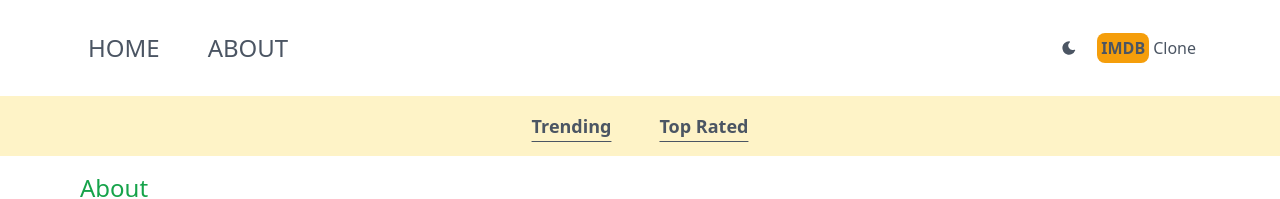
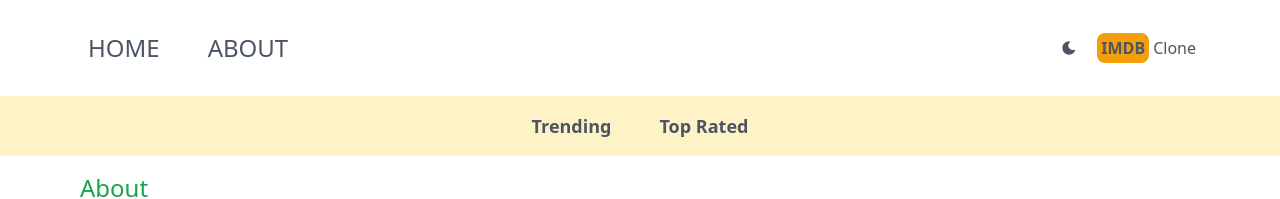
Before and after one commit to AlexanderPankov1970/imdb1, a Next.js app: page /about in a window 1280 px wide. Shown: the top 199 px of the page. Built offline with nearby package versions, Linux system fonts and the light colour scheme.

Commit message:
handle the error

```diff
--- /dev/null
+++ b/src/app/error.jsx
@@ -0,0 +1,17 @@
+"use client";
+import React from "react";
+import { useEffect } from "react";
+
+export default function Error({ error, reset }) {
+  useEffect(() => {
+    console.log(error);
+  }, [error]);
+  return (
+    <div className="text-center mt-10">
+      <h1>Something went wrong</h1>
+      <button className="hover:text-red-600" onClick={() => reset()}>
+        Try Again
+      </button>
+    </div>
+  );
+}
--- a/src/app/page.js
+++ b/src/app/page.js
@@ -4,9 +4,9 @@
 // const inter = Inter({ subsets: ["latin"] });
 import Results from "@/components/Results";
 
-// const API_KEY = process.env.API_KEY;
+const API_KEY = process.env.API_KEY;
 // console.log(3, API_KEY);
-const API_KEY = "dbafdc4f1cbf331c36974abc1fd9c6ce";
+//const API_KEY = "dbafdc4f1cbf331c36974abc1fd9c6ce";
 
 export default async function Home({ searchParams }) {
   const genre = searchParams.genre || "fetchTrending";
--- a/src/components/NavBarItem.jsx
+++ b/src/components/NavBarItem.jsx
@@ -6,12 +6,18 @@ import { useSearchParams } from "next/navigation";
 
 export default function NavBarItem({ title, param }) {
   const searchParams = useSearchParams();
-  const search = searchParams.get("search");
-  //console.log(1, search);
+  const genre = searchParams.get("genre");
+
+  //console.log(1111111, genre);
+
   return (
     <div>
       <Link
-        className={`m-4  hover:text-green-400 underline underline-offset-8 font-bold p-2 `}
+        className={`m-4  hover:text-green-400 font-bold p-2 ${
+          genre &&
+          genre === param &&
+          "underline underline-offset-8 decoration-4 decoration-green-500 rounded-lg"
+        }`}
         href={`/?genre=${param}`}
       >
         {title}
--- a/src/components/Results.jsx
+++ b/src/components/Results.jsx
@@ -3,8 +3,8 @@ import { MdRestartAlt } from "react-icons/md";
 
 export default function Results({ results }) {
   return (
-    <div>
-      {results.map((result) => (
+    <div className="text-green-700">
+      {results?.map?.((result) => (
         <div key={result.id}>{result.original_title}</div>
       ))}
     </div>
```
Also changed, not shown: 2 other files (tests, documents, lock files or other folders).
